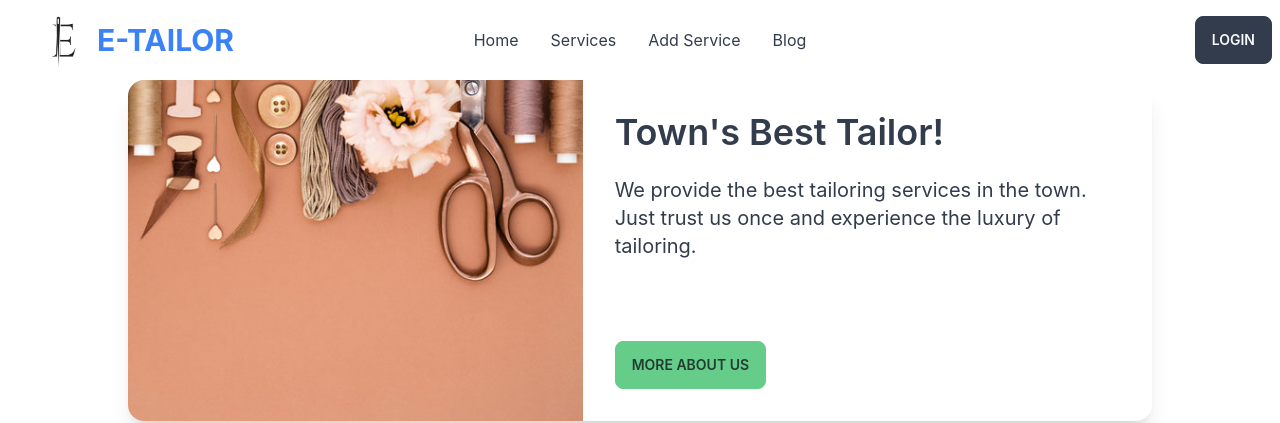
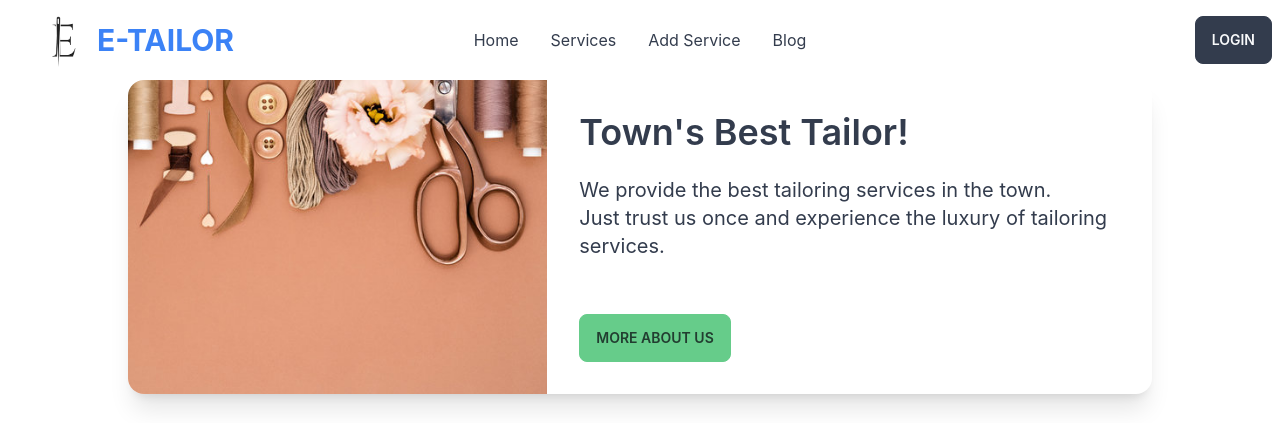
Before and after one commit to shahiduzzamansony/E-tailor, a React (Create React App) app: page / in a window 1280 px wide. Shown: the top 423 px of the page. Built offline with nearby package versions, Linux system fonts and the light colour scheme; no server answers.

Commit message:
repo changed

```diff
--- a/src/pages/Banner/Banner.js
+++ b/src/pages/Banner/Banner.js
@@ -13,7 +13,8 @@ const Banner = () => {
           <h2 className="card-title text-4xl">Town's Best Tailor!</h2>
           <p className="text-xl mt-4">
             We provide the best tailoring services in the town.
-            <br /> Just trust us once and experience the luxury of tailoring.
+            <br /> Just trust us once and experience the luxury of tailoring
+            services.
           </p>
           <div className="card-actions justify-start">
             <Link>
```
